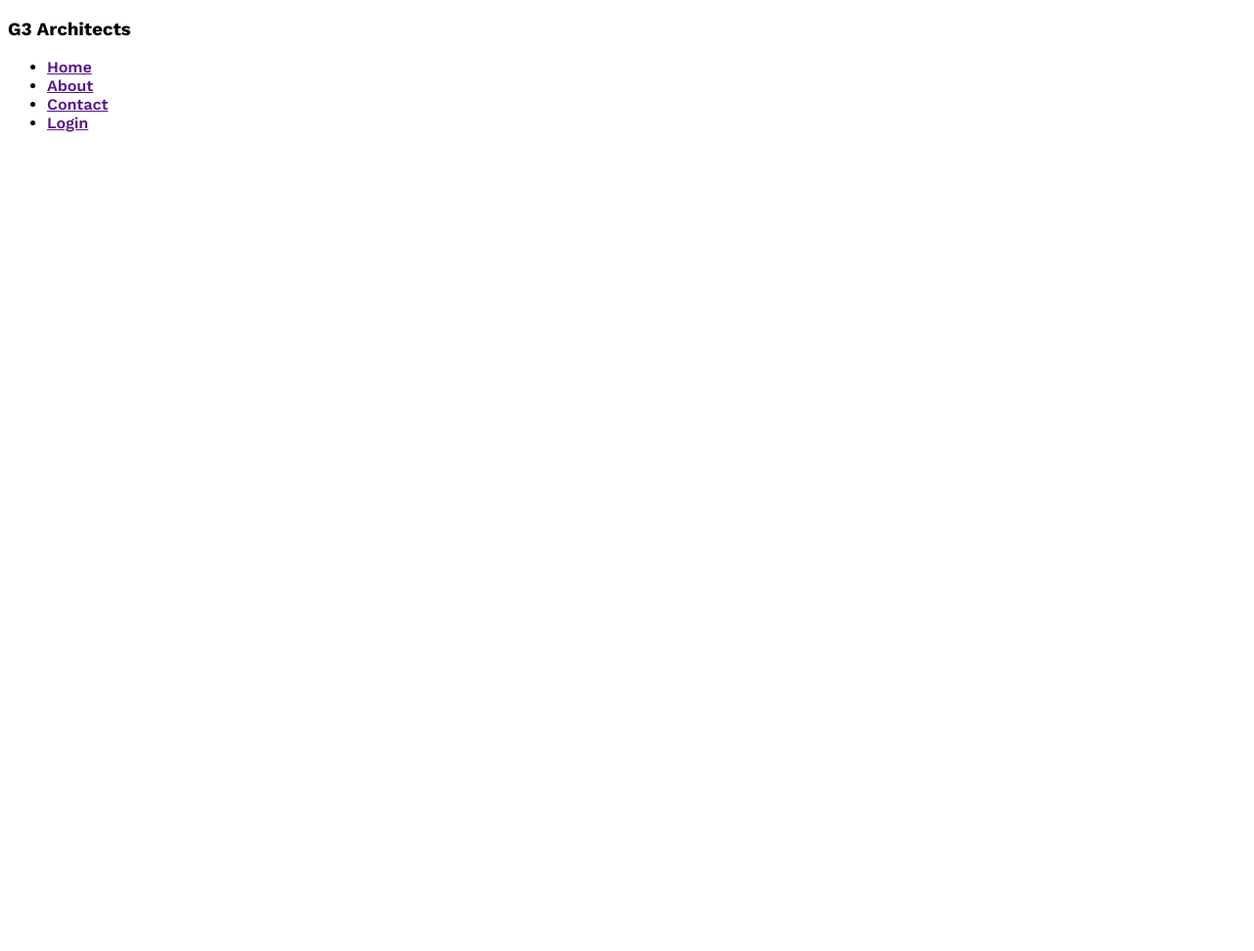
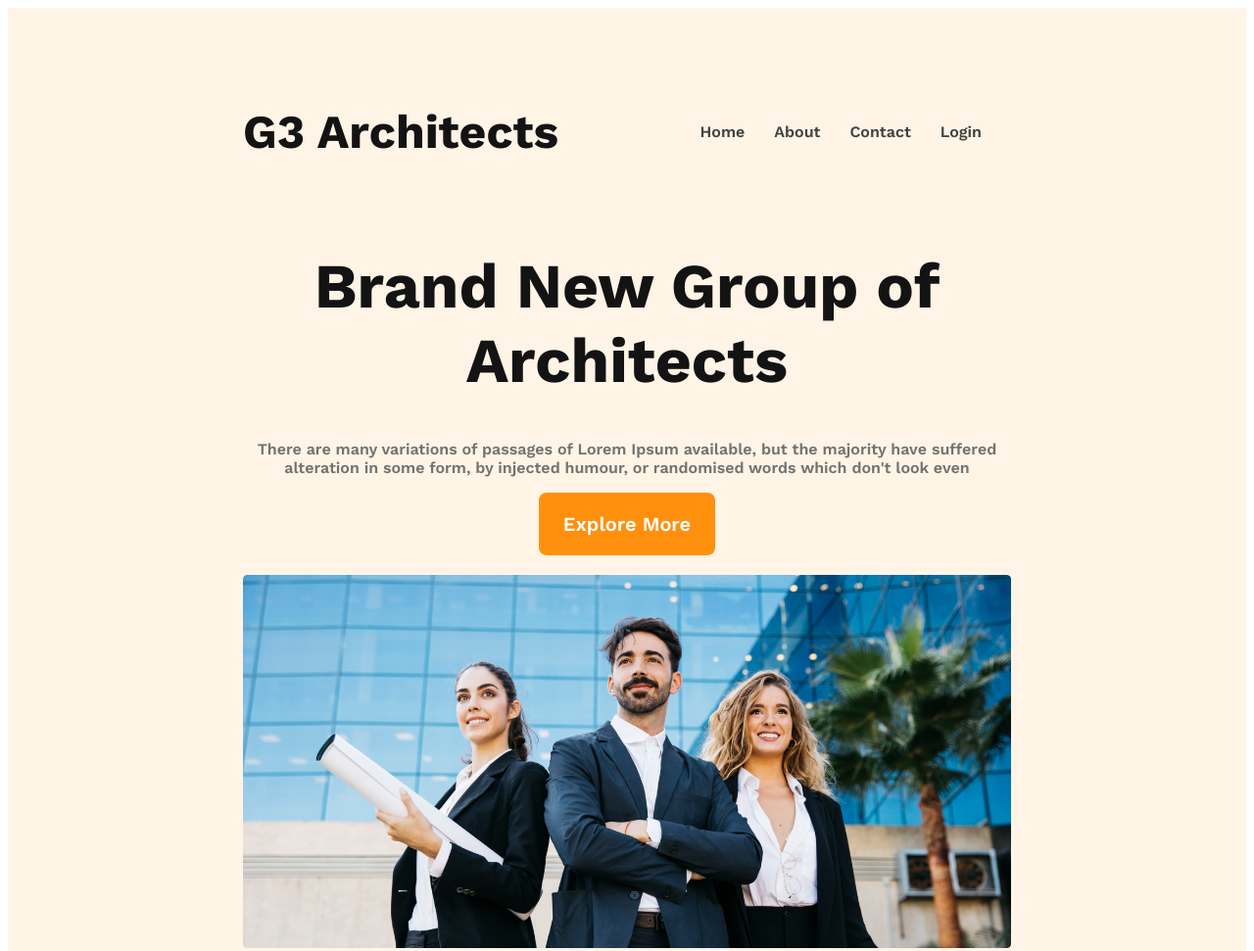
Before and after one commit to mehediislamm/G3-Architects-projects, a plain HTML site: page g3-architects-projec/index.html in a window 1280 px wide. Shown: the top 971 px of the page at 98% size. Before the commit the page ends 800 px from the top, so only its background shows below. Drawn offline with nearby package versions, Linux system fonts and the light colour scheme.

Commit message:
complite the header

```diff
--- a/g3-architects-projec/index.html
+++ b/g3-architects-projec/index.html
@@ -12,7 +12,7 @@
 <body>
     <header>
         <nav>
-            <h3>G3 Architects</h3>
+            <h3 class="nav-title">G3 Architects</h3>
             <ul>
                 <li><a href="">Home</a></li>
                 <li><a href="">About</a></li>
@@ -20,6 +20,16 @@
                 <li><a href="">Login</a></li>
             </ul>
         </nav>
+        <div class="banner">
+            <div class="banner-contant">
+                  <h1 class="banner-title">Brand New Group of Architects</h1>
+            <p class="Banner-description">There are many variations of passages of Lorem Ipsum available, but the majority have suffered alteration in some form, by
+                injected humour, or randomised words which don't look even</p>
+                <button class="btn-praimary">Explore More</button>
+            </div>
+
+                <img src="./images/banner.png" alt="">
+            </div>
     </header>
     <main>
 
--- a/g3-architects-projec/style.css
+++ b/g3-architects-projec/style.css
@@ -3,3 +3,96 @@
 *{
     font-family: 'Work Sans', sans-serif;
 }
+.btn-praimary{
+    border-radius: 8px;
+    color: #FFF;
+    font-size: 1.25rem;
+    background-color: #FF900E;
+    padding: 20px 25px;
+    font-weight: 600;
+    cursor: pointer;
+    border: 0;
+
+}
+
+/* header style */
+header{
+    background-color:   rgba(255, 144, 14, 0.10);
+    padding: 50px 240px;
+}
+nav{
+    display: flex;
+    justify-content: space-between;
+    align-items: center;
+
+}
+nav > ul {
+    display: flex;
+    list-style: none;
+
+}
+
+ li {
+    list-style: none;
+    margin-right: 30px;
+    font-weight: 500;
+    font-size: 1rem;
+}
+nav  li  a {
+    text-decoration: none;
+    color: #424242;
+}
+.nav-title {
+    font-size: 3rem;
+    font-weight: 700;
+    color: #131313;
+}
+/* banner style */
+.banner-contant{
+    max-width: 800px;
+    text-align: center;
+    margin: 0 auto;
+}
+.banner-title{
+font-size: 4rem;
+font-weight: 700;
+color: #131313;
+}
+.Banner-description{
+    color: #727272;
+}
+.banner img {
+    margin-top: 20px;
+    width: 100%;
+}
+
+
+
+
+
+
+
+
+/* responsive style */
+/* mobail device */
+@media screen and (max-width:576px) {
+    header{
+        padding: 20px;
+    }
+    nav{
+        flex-direction: column;
+    }
+
+}
+
+/* mediam device or tablete */
+@media screen and (min-width:992px) and (max-width:576px) {
+    header{
+        padding: 50px;
+    }
+    nav{
+        flex-direction: column;
+    }
+
+
+}
```
Also changed, not shown: g3-architects-projec/images/architect.png (added), g3-architects-projec/images/banner.png (added), g3-architects-projec/images/icons/customers.png (added), g3-architects-projec/images/icons/email.png (added), g3-architects-projec/images/icons/projects.png (added), g3-architects-projec/images/icons/ribon.png (added), g3-architects-projec/images/sponsors/amazon.png (added), g3-architects-projec/images/sponsors/figma.png (added), g3-architects-projec/images/sponsors/google.png (added), g3-architects-projec/images/sponsors/spotify.png (added), g3-architects-projec/images/sponsors/telerama.png (added), g3-architects-projec/images/team1.png (added), g3-architects-projec/images/team2.png (added), g3-architects-projec/images/team3.png (added), 1 more files.
